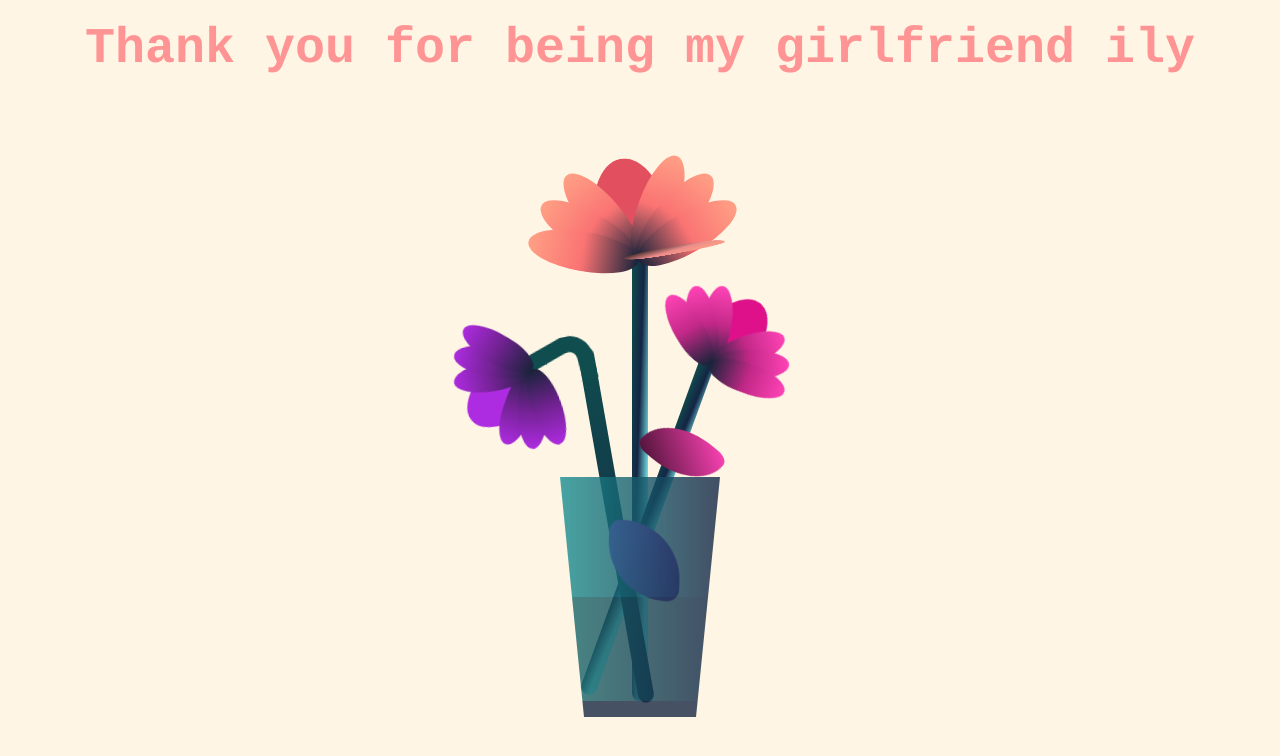
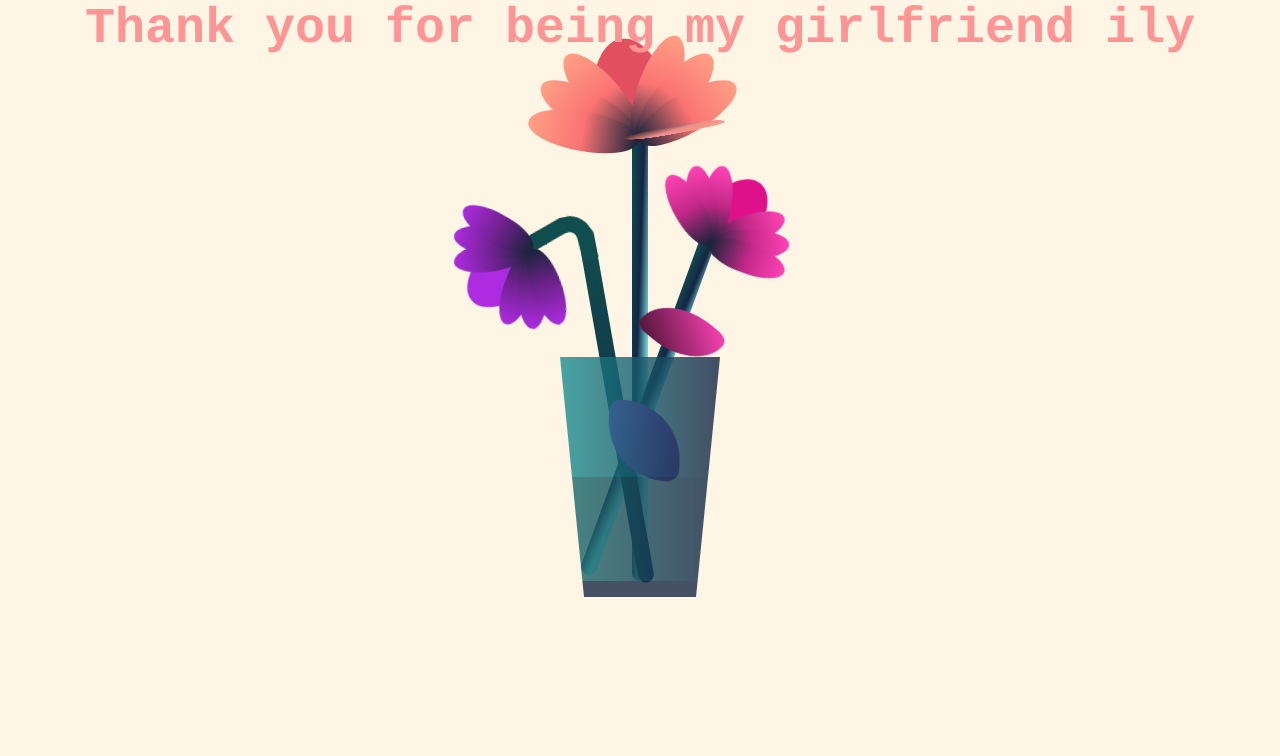
Before and after one commit to Noen0e/noen0e.github.io, a plain HTML site: page lastpage.html in a window 1280 px wide. Drawn offline with Linux system fonts and the light colour scheme.

Commit message:
Update flower.css

```diff
--- a/css/flower.css
+++ b/css/flower.css
@@ -27,10 +27,10 @@ body{
 #thankyou {
     width: 100%; /* Ensure it spans the full width */
     text-align: center; /* Keep the text centered */
-    margin-top: 20px; /* Add some space at the top */
+    margin-top: 0px; /* Add some space at the top */
     z-index: 1000; /* Ensure it's above other elements if needed */
     position: relative; /* Adjust based on layout needs */
-	margin-bottom: 400px;
+	margin-bottom: 300px;
 	font-size: 50px;
 }
 
```
